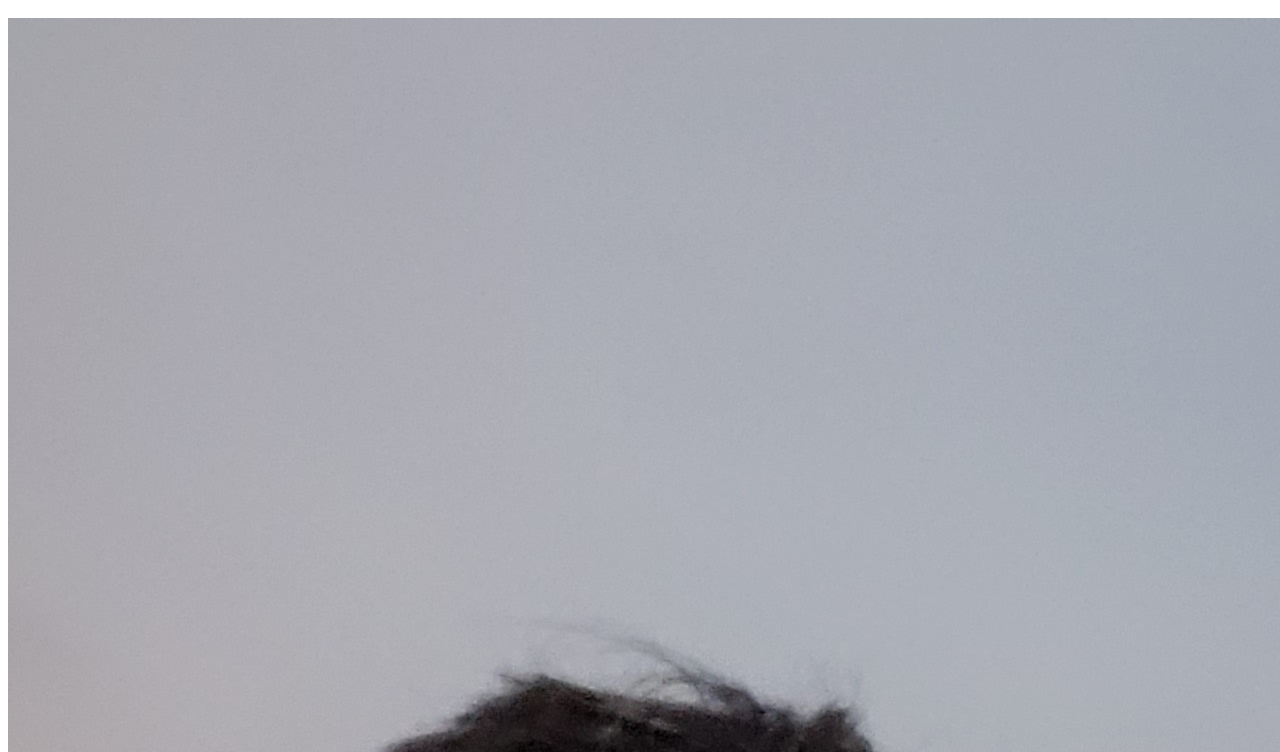
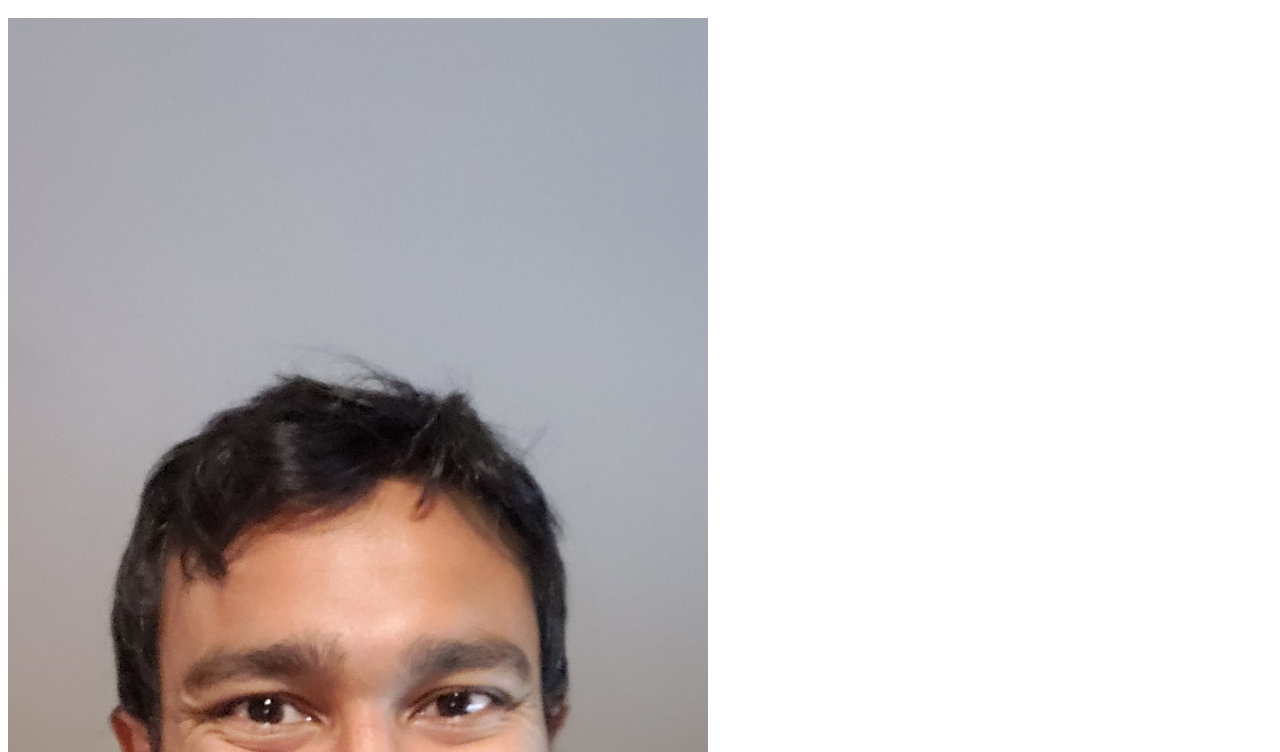
Before and after one commit to jameelkhan89/jameelkhan89.github.io, a plain HTML site: page index.html in a window 1280 px wide. Shown: the part 48-800 px from the top of the page. Drawn offline with Linux system fonts and the light colour scheme.

Commit message:
Update index.html

```diff
--- a/index.html
+++ b/index.html
@@ -1,4 +1,4 @@
 <html>
     <h1>Jameel's Portfolio</h1>
-    <img src="./20211022_202006.jpg" />
+    <img src="./20211022_202006.jpg" width="700" height=auto/>
 </html>
```
